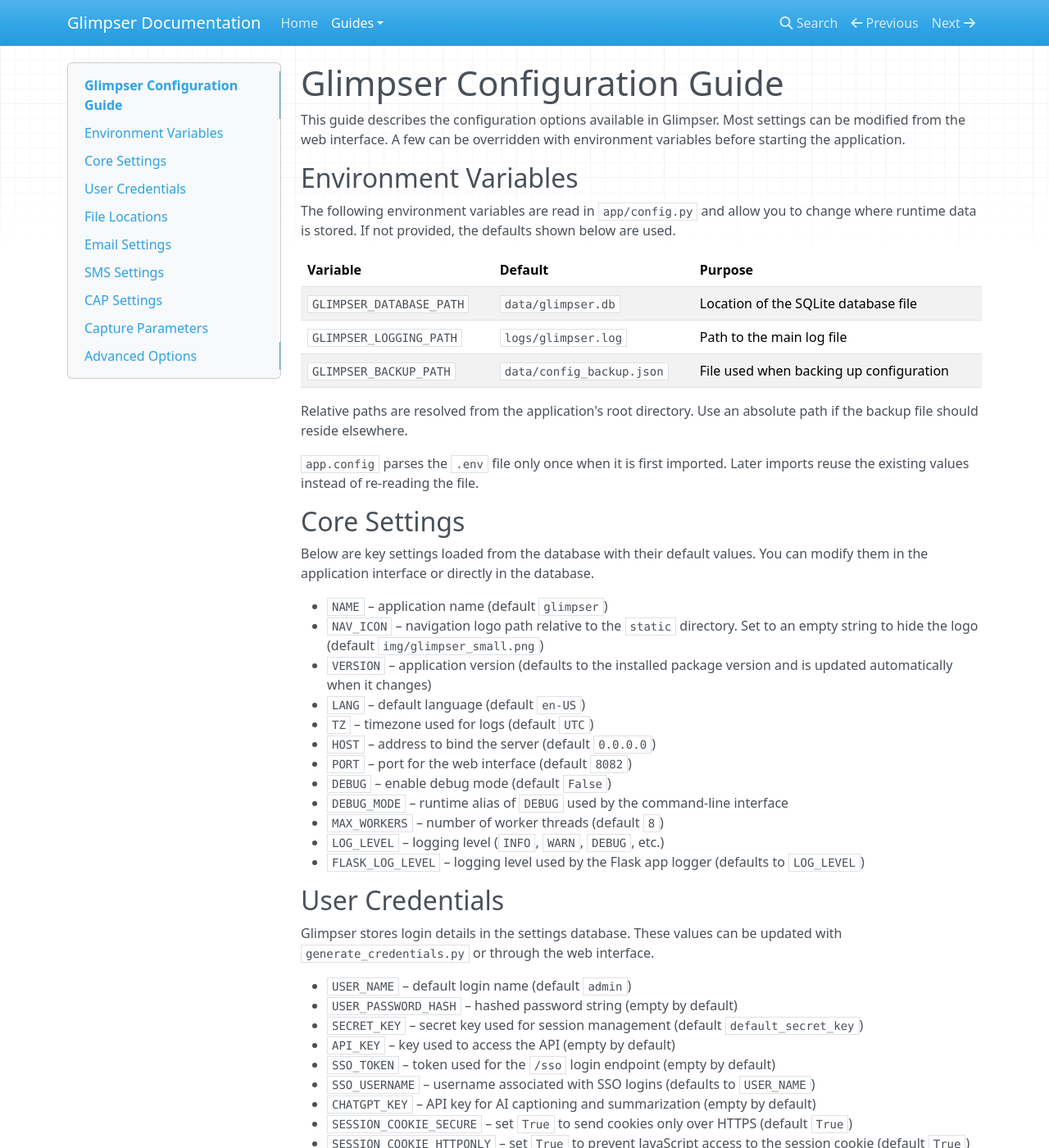
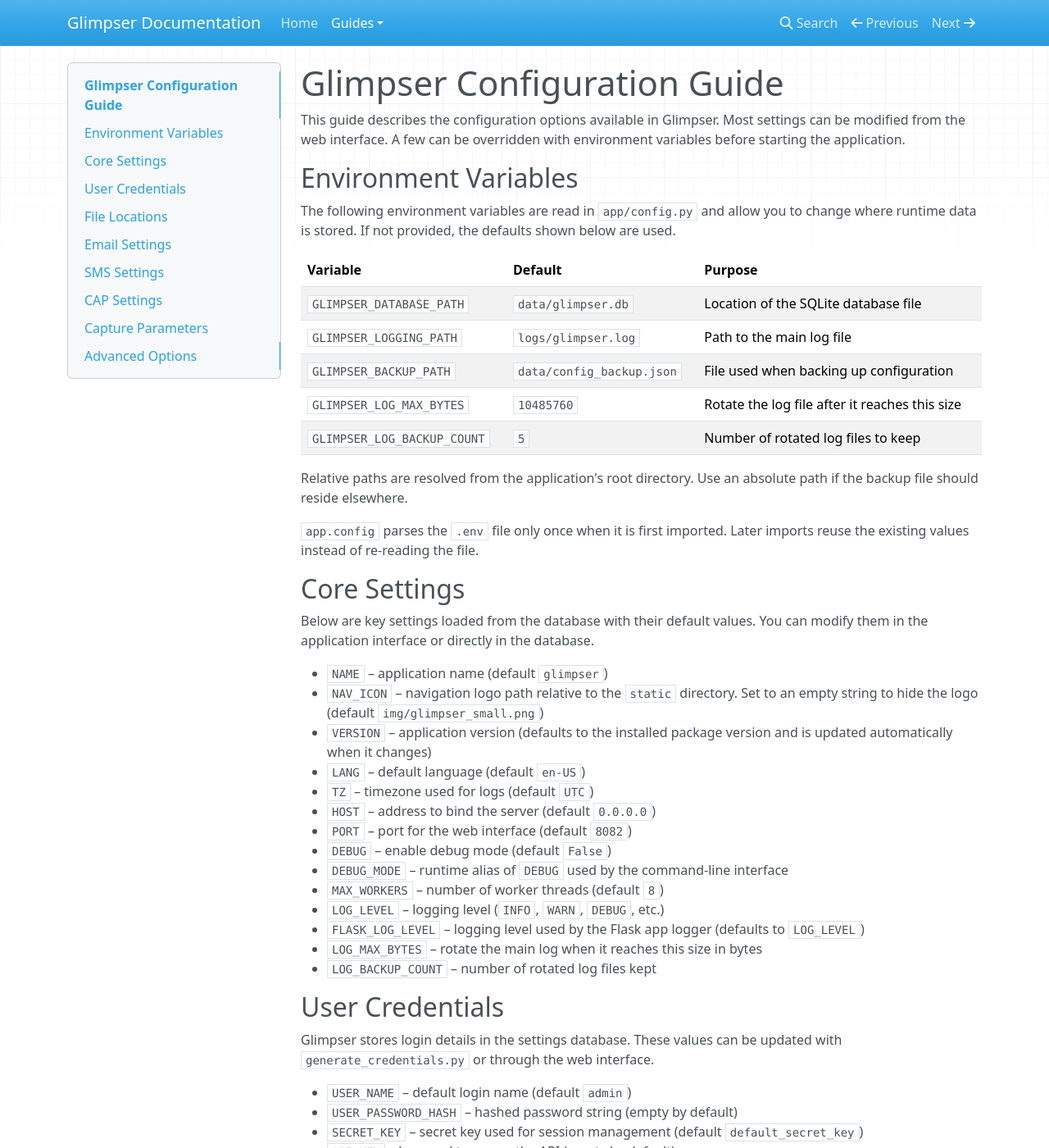
Before and after one commit to KristopherKubicki/glimpser, an MkDocs documentation site: the page built from docs/configuration_guide.md, in a window 1280 px wide and 1400 px high. Shown: the whole window at 82% size. Built offline with MkDocs 1.6.1, drawn with Linux system fonts in a browser that asks for light colours; nearby versions of some CDN libraries.

```diff
--- a/docs/configuration_guide.md
+++ b/docs/configuration_guide.md
@@ -15,6 +15,8 @@ are used.
 | `GLIMPSER_DATABASE_PATH` | `data/glimpser.db`        | Location of the SQLite database file    |
 | `GLIMPSER_LOGGING_PATH`  | `logs/glimpser.log`       | Path to the main log file               |
 | `GLIMPSER_BACKUP_PATH`   | `data/config_backup.json` | File used when backing up configuration |
+| `GLIMPSER_LOG_MAX_BYTES` | `10485760`                | Rotate the log file after it reaches this size |
+| `GLIMPSER_LOG_BACKUP_COUNT` | `5` | Number of rotated log files to keep |
 
 Relative paths are resolved from the application's root directory. Use an
 absolute path if the backup file should reside elsewhere.
@@ -40,6 +42,8 @@ can modify them in the application interface or directly in the database.
 - `MAX_WORKERS` – number of worker threads (default `8`)
 - `LOG_LEVEL` – logging level (`INFO`, `WARN`, `DEBUG`, etc.)
 - `FLASK_LOG_LEVEL` – logging level used by the Flask app logger (defaults to `LOG_LEVEL`)
+- `LOG_MAX_BYTES` – rotate the main log when it reaches this size in bytes
+- `LOG_BACKUP_COUNT` – number of rotated log files kept
 
 ## User Credentials
 
```
Also changed, not shown: docs/command_line.md (+2 -0 lines), main.py (+23 -2 lines), 1 other file.
